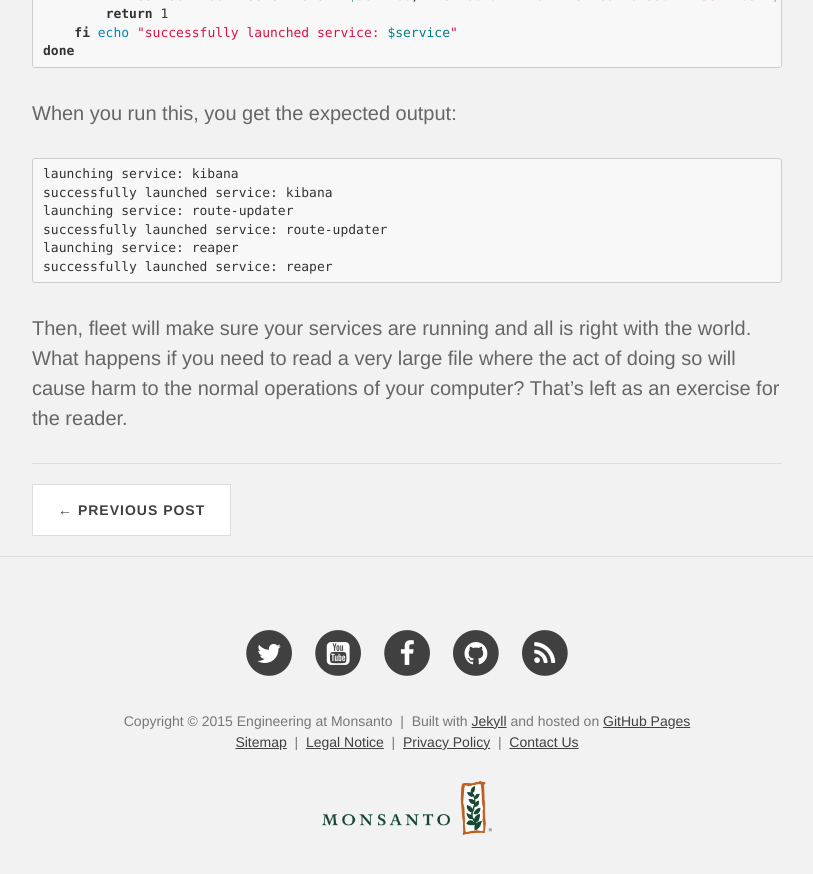
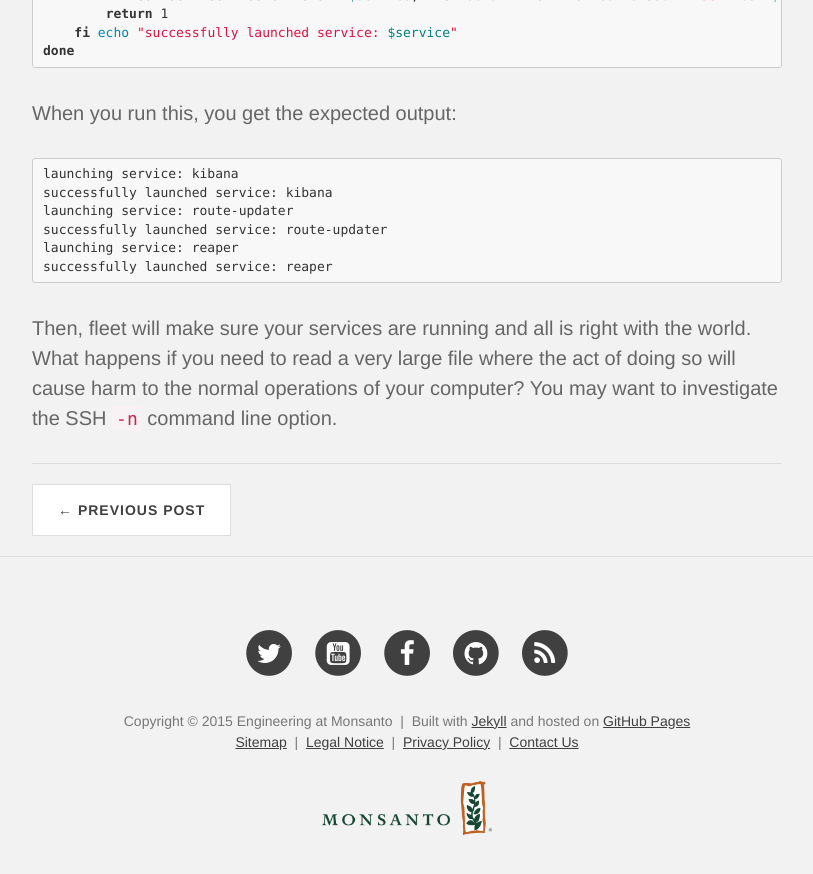
Before and after one commit to timwilliate/engineering-blog, a Jekyll site: the page built from _posts/2015-05-27-secret-stdin-slurper.md, in a window 1280 px wide and 900 px high, scrolled down 4232 px. Shown: the top 874 px of the window, without its empty margins (233-1046 px from the left). Built offline with Jekyll 4.4.1, drawn with Linux system fonts in a browser that asks for light colours; nearby versions of some CDN libraries; some web fonts are replaced; Markdown is read by kramdown in place of the engine named in the settings.

Commit message:
added note about ssh -n, per jhono

```diff
--- a/_posts/2015-05-27-secret-stdin-slurper.md
+++ b/_posts/2015-05-27-secret-stdin-slurper.md
@@ -216,4 +216,5 @@ successfully launched service: reaper
 Then, fleet will make sure your services are running and all is right
 with the world.  What happens if you need to read a very large file
 where the act of doing so will cause harm to the normal operations of
-your computer?  That's left as an exercise for the reader.
+your computer?  You may want to investigate the SSH `-n` command line
+option.
```
